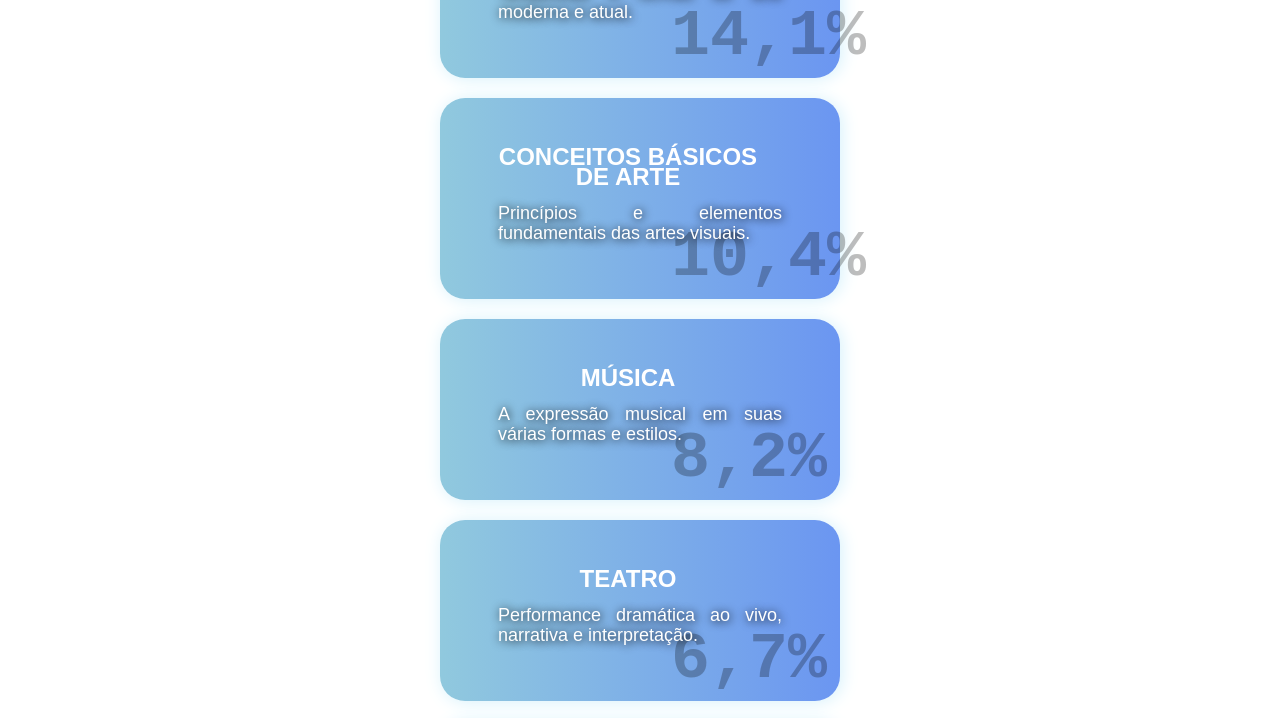
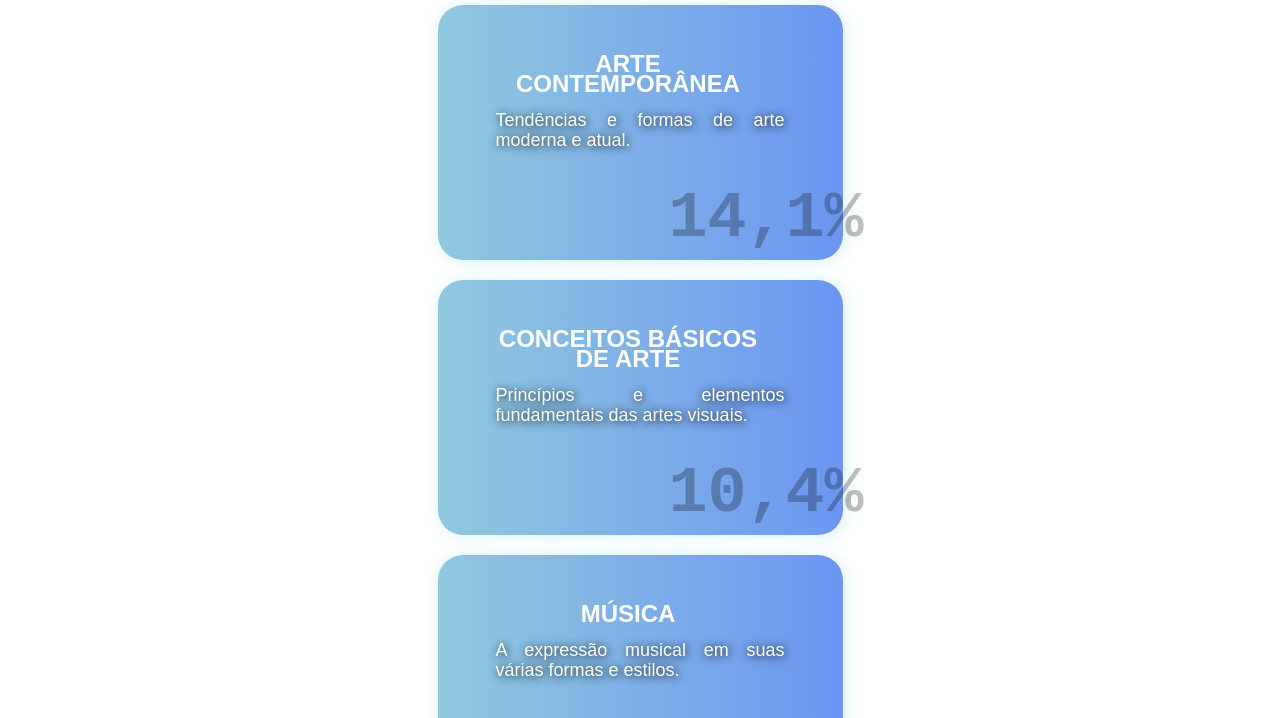
Before and after one commit to aloeneves/projetonenem, a plain HTML site: page Páginas Secundárias/linguagens/Artes.html in a window 1280 px wide. Shown: the part 703-1421 px from the top of the page. Drawn offline with Linux system fonts and the light colour scheme.

Commit message:
Correção de Carta

```diff
--- a/Páginas Secundárias/paginas_secundarias.css
+++ b/Páginas Secundárias/paginas_secundarias.css
@@ -50,8 +50,12 @@ footer {
         position: relative;
         margin: 20px auto;
 
-        max-height: 200px;
-        max-width: 350px;
+        max-width: 100px;
+        min-width: 325px;
+
+        max-height: 100px;
+        min-height: 175px;
+
 
         border: none;
         border-radius: 25px;
```
